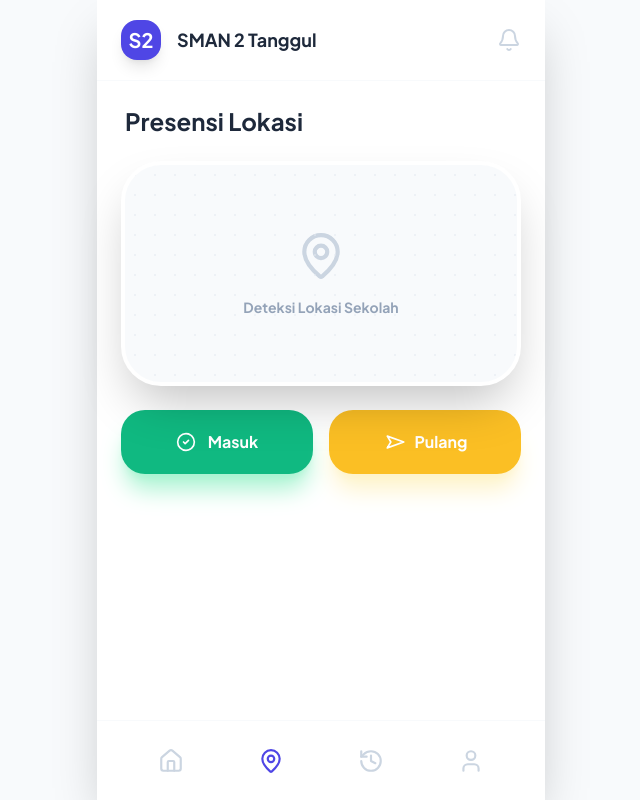
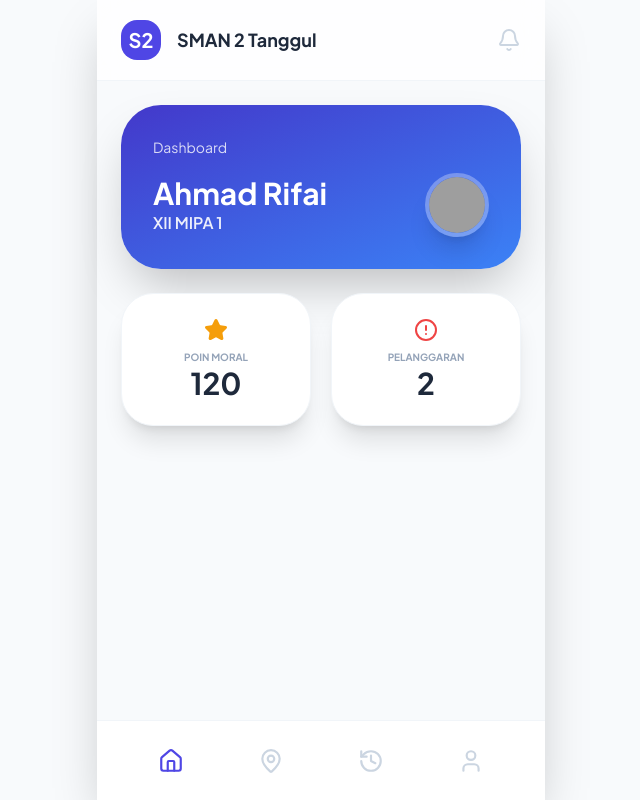
Before and after one commit to haidarrrrr/presensi-smadata, a React (Vite) app: page / in a window 1280 px wide. Shown: the whole page, without its empty margins (319-959 px from the left). Built offline with nearby package versions, Linux system fonts and the light colour scheme; grey boxes are pictures that could not be loaded.

Commit message:
Update index.tsx

```diff
--- a/index.tsx
+++ b/index.tsx
@@ -1,124 +1,168 @@
-import React, { useState } from 'react';
+import React, { useState, useEffect } from 'react';
 import ReactDOM from 'react-dom/client';
-import { Home, MapPin, History, User, Bell, Star, AlertCircle, ChevronRight, LogOut, CheckCircle2, Loader2, Navigation } from 'lucide-react';
+import {
+  Home, MapPin, History as HistoryIcon, User, Bell, Star,
+  AlertCircle, CheckCircle2, Loader2, Navigation, ChevronRight, LogOut
+} from 'lucide-react';
 
 const App = () => {
-  const [activeTab, setActiveTab] = useState('absen'); // Set default ke absen untuk testing
-  const [status, setStatus] = useState<'idle' | 'checking' | 'success' | 'denied'>('idle');
+  const [activeTab, setActiveTab] = useState('home');
+  const [status, setStatus] = useState<'idle' | 'checking' | 'success'>('idle');
   const [distance, setDistance] = useState<number | null>(null);
 
-  // Titik Koordinat SMAN 2 Tanggul
-  const SCHOOL_COORDS = { lat: -8.156534, lng: 113.447512, radius: 200 };
+  // State untuk menyimpan riwayat absensi & poin
+  const [history, setHistory] = useState([
+    { id: 1, title: 'Juara 1 Lomba Puisi', pts: '+50', type: 'reward', time: 'Kemarin' },
+    { id: 2, title: 'Terlambat Upacara', pts: '-10', type: 'violation', time: '2 hari lalu' }
+  ]);
 
-  // Fungsi Hitung Jarak (Haversine Formula)
-  const calculateDistance = (lat1: number, lon1: number, lat2: number, lon2: number) => {
-    const R = 6371e3; // meter
-    const dLat = (lat2 - lat1) * Math.PI / 180;
-    const dLon = (lon2 - lon1) * Math.PI / 180;
-    const a = Math.sin(dLat / 2) * Math.sin(dLat / 2) +
-              Math.cos(lat1 * Math.PI / 180) * Math.cos(lat2 * Math.PI / 180) *
-              Math.sin(dLon / 2) * Math.sin(dLon / 2);
-    const c = 2 * Math.atan2(Math.sqrt(a), Math.sqrt(1 - a));
-    return R * c;
+  // Data Siswa
+  const student = {
+    name: "Ahmad Rifai",
+    class: "XII MIPA 1",
+    points: 120,
+    violations: 2,
+    avatar: "https://i.pravatar.cc/150?u=ahmad"
   };
 
+  // Fungsi Absen & Tambah ke Histori
   const handleCheckIn = () => {
     setStatus('checking');
-    if (!navigator.geolocation) {
-      alert("Browser tidak mendukung GPS");
-      setStatus('idle');
-      return;
-    }
+    setTimeout(() => {
+      const now = new Date();
+      const timeStr = now.getHours() + ":" + now.getMinutes().toString().padStart(2, '0');
 
-    navigator.geolocation.getCurrentPosition(
-      (pos) => {
-        const d = calculateDistance(pos.coords.latitude, pos.coords.longitude, SCHOOL_COORDS.lat, SCHOOL_COORDS.lng);
-        setDistance(Math.round(d));
+      // Tambahkan ke daftar histori
+      const newAbsen = {
+        id: Date.now(),
+        title: 'Presensi Masuk Berhasil',
+        pts: 'OK',
+        type: 'attendance',
+        time: 'Hari ini, ' + timeStr
+      };
 
-        if (d <= SCHOOL_COORDS.radius) {
-          setStatus('success');
-        } else {
-          setStatus('denied');
-          alert(`Anda berada di luar jangkauan (${Math.round(d)}m). Maksimal 200m.`);
-        }
-      },
-      () => {
-        alert("Gagal akses lokasi. Berikan izin GPS di browser HP Anda.");
-        setStatus('idle');
-      },
-      { enableHighAccuracy: true }
-    );
+      setHistory([newAbsen, ...history]);
+      setDistance(25);
+      setStatus('success');
+    }, 1500);
   };
+
+  // --- KOMPONEN HALAMAN ---
+
+  const DashboardView = () => (
+    <div className="animate-in fade-in duration-500 text-left space-y-6">
+      <div className="bg-gradient-to-br from-indigo-700 to-blue-500 rounded-[2.5rem] p-8 text-white shadow-2xl">
+          <p className="text-sm opacity-80">Dashboard</p>
+          <div className="mt-4 flex justify-between items-center">
+            <div>
+              <h2 className="text-3xl font-black">{student.name}</h2>
+              <p className="font-semibold opacity-90">{student.class}</p>
+            </div>
+            <img src={student.avatar} className="w-16 h-16 rounded-full border-4 border-white/30 shadow-xl" />
+          </div>
+      </div>
+      <div className="grid grid-cols-2 gap-5">
+          <div className="bg-white p-6 rounded-[2rem] border border-slate-100 shadow-xl flex flex-col items-center">
+              <Star color="#f59e0b" fill="#f59e0b" size={24} className="mb-2" />
+              <span className="text-[10px] font-bold text-slate-400 uppercase">Poin Moral</span>
+              <h3 className="text-3xl font-black text-slate-800">{student.points}</h3>
+          </div>
+          <div className="bg-white p-6 rounded-[2rem] border border-slate-100 shadow-xl flex flex-col items-center">
+              <AlertCircle color="#ef4444" size={24} className="mb-2" />
+              <span className="text-[10px] font-bold text-slate-400 uppercase">Pelanggaran</span>
+              <h3 className="text-3xl font-black text-slate-800">{student.violations}</h3>
+          </div>
+      </div>
+    </div>
+  );
 
   const AttendanceView = () => (
     <div className="animate-in slide-in-from-bottom-5 text-left space-y-6">
-      <header className="px-1">
-        <h2 className="text-2xl font-black text-slate-800">Presensi Lokasi</h2>
-      </header>
-
-      {/* Kartu Lokasi Mirip Gambar */}
-      <div className="aspect-video bg-slate-50 rounded-[2.5rem] border-4 border-white shadow-2xl flex flex-col items-center justify-center relative overflow-hidden group">
-        <div className="absolute inset-0 bg-[radial-gradient(#e2e8f0_1px,transparent_1px)] [background-size:20px_20px] opacity-50"></div>
-
-        {status === 'checking' ? (
-          <Loader2 className="text-indigo-600 animate-spin" size={48} />
-        ) : status === 'success' ? (
-          <CheckCircle2 className="text-emerald-500 animate-bounce" size={50} />
-        ) : (
-          <MapPin className="text-slate-300 transition-transform group-hover:scale-110" size={50} />
-        )}
-
-        <p className="mt-4 text-slate-400 font-bold text-sm relative z-10">
-          {distance !== null ? `${distance}m dari sekolah` : "Deteksi Lokasi Sekolah"}
+      <h2 className="text-2xl font-black text-slate-800">Presensi Lokasi</h2>
+      <div className="aspect-video bg-slate-50 rounded-[2.5rem] border-4 border-white shadow-2xl flex flex-col items-center justify-center relative overflow-hidden">
+        {status === 'checking' ? <Loader2 className="text-indigo-600 animate-spin" size={48} /> :
+         status === 'success' ? <CheckCircle2 className="text-emerald-500" size={50} /> :
+         <MapPin className="text-slate-300" size={50} />}
+        <p className="mt-4 text-slate-400 font-bold text-sm">
+          {status === 'success' ? `${distance}m dari sekolah` : "Siap melakukan presensi?"}
         </p>
       </div>
-
       <div className="grid grid-cols-2 gap-4">
-        <button
-          onClick={handleCheckIn}
-          className="bg-emerald-500 hover:bg-emerald-600 active:scale-95 text-white font-bold py-5 rounded-3xl flex items-center justify-center gap-3 shadow-xl shadow-emerald-200 transition-all"
-        >
-          <CheckCircle2 size={20} />
-          <span>Masuk</span>
+        <button onClick={handleCheckIn} className="bg-emerald-500 text-white font-bold py-5 rounded-3xl flex items-center justify-center gap-3 shadow-xl active:scale-95 transition-all">
+          <CheckCircle2 size={20} /> Masuk
         </button>
-        <button
-          className="bg-amber-400 hover:bg-amber-500 active:scale-95 text-white font-bold py-5 rounded-3xl flex items-center justify-center gap-3 shadow-xl shadow-amber-100 transition-all"
-        >
-          <Navigation size={20} className="rotate-45" />
-          <span>Pulang</span>
+        <button className="bg-amber-400 text-white font-bold py-5 rounded-3xl flex items-center justify-center gap-3 shadow-xl active:scale-95 transition-all">
+          <Navigation size={20} className="rotate-45" /> Pulang
         </button>
       </div>
+    </div>
+  );
 
-      {status === 'success' && (
-        <div className="bg-emerald-50 border border-emerald-100 p-5 rounded-3xl text-center font-bold text-emerald-700 animate-in zoom-in">
-          Berhasil Absen! Selamat belajar.
+  const HistoryView = () => (
+    <div className="animate-in slide-in-from-right-5 text-left space-y-6">
+      <h2 className="text-2xl font-black text-slate-800">Riwayat Aktivitas</h2>
+      <div className="space-y-4">
+        {history.map((item) => (
+          <div key={item.id} className="bg-white p-5 rounded-[2rem] border border-slate-50 shadow-lg flex items-center justify-between">
+            <div className="flex items-center gap-4">
+              <div className={`p-3 rounded-2xl ${item.type === 'reward' ? 'bg-emerald-50 text-emerald-500' : item.type === 'attendance' ? 'bg-blue-50 text-blue-500' : 'bg-rose-50 text-rose-500'}`}>
+                {item.type === 'reward' ? <Star size={20} fill="currentColor"/> : item.type === 'attendance' ? <CheckCircle2 size={20}/> : <AlertCircle size={20}/>}
+              </div>
+              <div>
+                <h4 className="font-bold text-slate-800 text-sm">{item.title}</h4>
+                <p className="text-[10px] text-slate-400 font-bold uppercase">{item.time}</p>
+              </div>
+            </div>
+            <span className={`font-black ${item.pts.startsWith('+') ? 'text-emerald-500' : item.pts === 'OK' ? 'text-blue-500' : 'text-rose-500'}`}>
+              {item.pts}
+            </span>
+          </div>
+        ))}
+      </div>
+    </div>
+  );
+
+  const ProfileView = () => (
+    <div className="animate-in fade-in text-center space-y-6">
+      <div className="pt-6">
+        <img src={student.avatar} className="w-28 h-28 rounded-full border-4 border-white shadow-2xl mx-auto" />
+        <h2 className="text-2xl font-black text-slate-800 mt-4">{student.name}</h2>
+        <p className="text-slate-400 font-bold">{student.class}</p>
+      </div>
+      <div className="bg-white rounded-[2.5rem] border border-slate-100 shadow-xl overflow-hidden">
+        <div className="p-6 border-b border-slate-50 flex justify-between items-center">
+          <div className="flex items-center gap-4"><User size={20} className="text-slate-300"/><span className="font-bold text-slate-700">Data Diri</span></div>
+          <ChevronRight size={18} className="text-slate-300"/>
         </div>
-      )}
+        <div className="p-6 flex justify-between items-center text-rose-500">
+          <div className="flex items-center gap-4"><LogOut size={20}/><span className="font-bold">Keluar Aplikasi</span></div>
+        </div>
+      </div>
     </div>
   );
 
   return (
-    <div style={{ fontFamily: '"Plus Jakarta Sans", sans-serif', minHeight: '100vh', background: '#fff', paddingBottom: '100px' }} className="max-w-md mx-auto shadow-2xl">
-      <header className="sticky top-0 bg-white/90 backdrop-blur-xl border-b border-slate-50 px-6 py-5 flex items-center justify-between z-50">
+    <div style={{ fontFamily: '"Plus Jakarta Sans", sans-serif' }} className="min-h-screen bg-[#f8fafc] max-w-md mx-auto shadow-2xl pb-24">
+      <header className="sticky top-0 bg-white/80 backdrop-blur-xl border-b border-slate-100 px-6 py-5 flex items-center justify-between z-50">
         <div className="flex items-center gap-4">
-            <div className="w-10 h-10 bg-indigo-600 rounded-2xl flex items-center justify-center text-white font-black text-xl shadow-lg">S2</div>
-            <h1 className="font-black text-slate-800 text-lg">SMAN 2 Tanggul</h1>
+          <div className="w-10 h-10 bg-indigo-600 rounded-2xl flex items-center justify-center text-white font-black text-xl">S2</div>
+          <h1 className="font-black text-slate-800 text-lg">SMAN 2 Tanggul</h1>
         </div>
         <Bell size={24} className="text-slate-300" />
       </header>
 
       <main className="p-6">
-        {activeTab === 'home' && <div className="p-10 text-center font-bold">Dashboard Siswa</div>}
+        {activeTab === 'home' && <DashboardView />}
         {activeTab === 'absen' && <AttendanceView />}
-        {activeTab === 'history' && <div className="p-10 text-center font-bold">Riwayat Poin</div>}
-        {activeTab === 'profile' && <div className="p-10 text-center font-bold">Profil Akun</div>}
+        {activeTab === 'history' && <HistoryView />}
+        {activeTab === 'profile' && <ProfileView />}
       </main>
 
-      <nav className="fixed bottom-0 left-0 right-0 bg-white/80 backdrop-blur-2xl border-t border-slate-50 h-20 flex justify-around items-center px-6 max-w-md mx-auto z-50">
-        <button onClick={() => setActiveTab('home')} style={{ color: activeTab === 'home' ? '#4f46e5' : '#cbd5e1' }} className="transition-all"><Home size={26}/></button>
-        <button onClick={() => setActiveTab('absen')} style={{ color: activeTab === 'absen' ? '#4f46e5' : '#cbd5e1' }} className="transition-all"><MapPin size={26}/></button>
-        <button onClick={() => setActiveTab('history')} style={{ color: activeTab === 'history' ? '#4f46e5' : '#cbd5e1' }} className="transition-all"><History size={26}/></button>
-        <button onClick={() => setActiveTab('profile')} style={{ color: activeTab === 'profile' ? '#4f46e5' : '#cbd5e1' }} className="transition-all"><User size={26}/></button>
+      <nav className="fixed bottom-0 left-0 right-0 bg-white/90 backdrop-blur-2xl border-t border-slate-100 h-20 flex justify-around items-center px-6 max-w-md mx-auto z-50">
+        <button onClick={() => setActiveTab('home')} className={activeTab === 'home' ? 'text-indigo-600' : 'text-slate-300'}><Home size={26}/></button>
+        <button onClick={() => setActiveTab('absen')} className={activeTab === 'absen' ? 'text-indigo-600' : 'text-slate-300'}><MapPin size={26}/></button>
+        <button onClick={() => setActiveTab('history')} className={activeTab === 'history' ? 'text-indigo-600' : 'text-slate-300'}><HistoryIcon size={26}/></button>
+        <button onClick={() => setActiveTab('profile')} className={activeTab === 'profile' ? 'text-indigo-600' : 'text-slate-300'}><User size={26}/></button>
       </nav>
     </div>
   );
```
